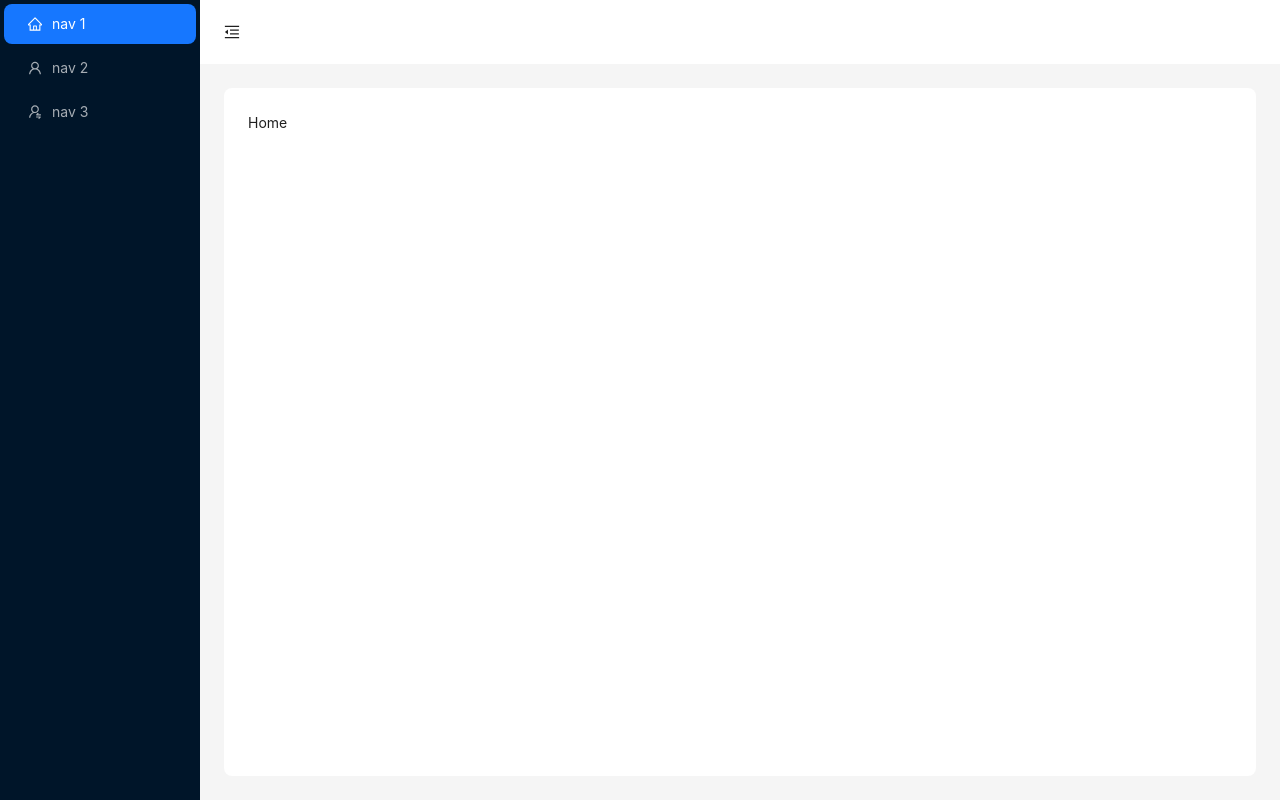
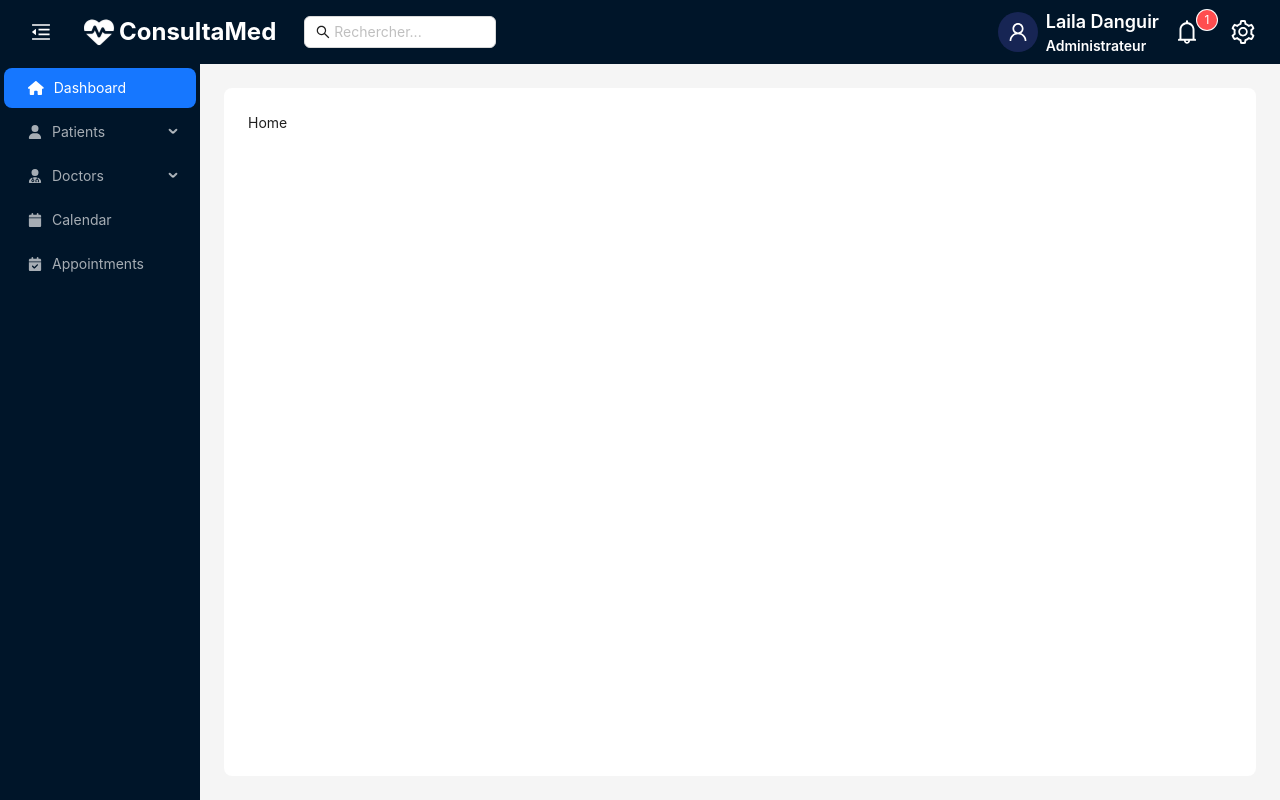
Before and after one commit to AbdoB3/Projet_final_backOffice, a React (Vite) app: page / in a window 1280 px wide. Built offline with nearby package versions, Linux system fonts and the light colour scheme.

Commit message:
third commit

```diff
--- a/package.json
+++ b/package.json
@@ -10,6 +10,9 @@
     "preview": "vite preview"
   },
   "dependencies": {
+    "@fortawesome/fontawesome-svg-core": "^6.5.2",
+    "@fortawesome/free-solid-svg-icons": "^6.5.2",
+    "@fortawesome/react-fontawesome": "^0.2.0",
     "antd": "^5.16.2",
     "react": "^18.2.0",
     "react-dom": "^18.2.0",
--- a/src/App.jsx
+++ b/src/App.jsx
@@ -15,11 +15,12 @@ function App() {
 
   return (
     <Layout className='h-screen'>
-      <SideBar />
-      <Layout>
-        <Header />
-        <Content
-          className="m-6 p-6 min-h-280 "
+      <Header />
+     <Layout >
+        <div className="flex h-full">
+          <SideBar />
+        </div>
+        <Content className="m-6 p-6 min-h-280 "
           style={{
             background: colorBgContainer,
             borderRadius: borderRadiusLG,
@@ -34,7 +35,7 @@ function App() {
       </Layout>
     </Layout>
 
-  )
+  );
 }
 
 export default App
--- a/src/Components/Header.jsx
+++ b/src/Components/Header.jsx
@@ -1,13 +1,19 @@
 import React, { useContext } from 'react';
-import {
-  MenuFoldOutlined,
-  MenuUnfoldOutlined,
-} from '@ant-design/icons';
 
-import { Button, Layout, theme } from 'antd';
+
+import { Layout, Input, Avatar, Badge, Button, theme } from 'antd';
 import { ToggleContext } from './store/ToggleContext';
 
+
+import { UserOutlined, BellOutlined, SearchOutlined, SettingOutlined, MenuFoldOutlined, MenuUnfoldOutlined } from '@ant-design/icons';
+import { FontAwesomeIcon } from '@fortawesome/react-fontawesome';
+import { faHeartbeat } from '@fortawesome/free-solid-svg-icons';
+
+
+
+
 const Header = () => {
+  const role = "Administrateur";
   const { Header } = Layout;
   const { collapsed, onClickHandler } = useContext(ToggleContext);
 
@@ -16,22 +22,53 @@ const Header = () => {
   } = theme.useToken();
 
   return (
-    <Header
-      style={{
-        padding: 0,
-        background: colorBgContainer,
-      }}
-    >
+    <Header className="header flex items-center justify-between" style={{ maxHeight: '100%', padding: '0 25px' }}>
+
+      {/* Sidebar Toggle Button */}
       <Button
         type="text"
-        icon={collapsed ? <MenuUnfoldOutlined /> : <MenuFoldOutlined />}
+        icon={collapsed ? <MenuUnfoldOutlined style={{ fontSize: '20px' }} /> : <MenuFoldOutlined style={{ fontSize: '20px' }} />}
         onClick={onClickHandler}
         style={{
-          fontSize: '16px',
-          width: 64,
-          height: 64,
+          fontSize: '20px',
+          marginRight: '30px',
+          color: '#fff',
+          background: 'transparent',
+          border: 'none',
+          cursor: 'pointer',
+          outline: 'none',
         }}
       />
+
+      {/* Logo */}
+      <div className="logo flex items-center">
+        <FontAwesomeIcon icon={faHeartbeat} className="text-white text-2xl mr-2" beat />
+        <span className="font-bold text-white text-2xl">ConsultaMed</span>
+      </div>
+
+
+
+      {/* Search Bar */}
+      <div className="flex items-center ml-7 mr-auto">
+        <Input placeholder="Rechercher..." prefix={<SearchOutlined />} className="w-48" />
+      </div>
+
+
+
+      {/* User Info */}
+      <div className="flex items-center">
+        <Avatar className="bg-blue-950 mr-2" icon={<UserOutlined />} size={40} />
+        <div className="text-white text-lg font-semibold mr-4">
+          <div>Laila Danguir</div>
+          <div className="text-sm">{role}</div>
+        </div>
+        <Badge count={1}>
+          <BellOutlined className="text-white text-2xl mr-2" />
+        </Badge>
+        <SettingOutlined className="text-white text-2xl ml-6" />
+      </div>
+
+
     </Header>
   );
 }
--- a/src/Components/SideBar.jsx
+++ b/src/Components/SideBar.jsx
@@ -1,10 +1,7 @@
 import React,{useContext} from 'react';
 import { useNavigate } from 'react-router-dom';
-import {
-    UserSwitchOutlined,
-    HomeOutlined,
-    UserOutlined,
-} from '@ant-design/icons';
+import { FontAwesomeIcon } from '@fortawesome/react-fontawesome';
+import {faCalendarCheck,faCalendar, faHome, faUser, faUserMd,faList,faPlus } from '@fortawesome/free-solid-svg-icons';
 import { Layout, Menu } from 'antd';
 
 import { ToggleContext } from './store/ToggleContext';
@@ -14,26 +11,55 @@ const { Sider } = Layout;
 const SideBar = () => {
   const { collapsed } = useContext(ToggleContext);
 
-    const items =
-        [
-            {
-                key: '/',
-                icon: <HomeOutlined />,
-                label: 'nav 1',
-            },
+  const items = [
+
+    {
+        key: '/',
+        icon: <FontAwesomeIcon icon={faHome} />,
+        label: 'Dashboard',
+    },
+    {
+        key: '/patient',
+        icon: <FontAwesomeIcon icon={faUser} />,
+        label: 'Patients',
+        children: [
 
             {
-                key: '/patient',
-                icon: <UserOutlined />,
-                label: 'nav 2',
+                key: '/list-patient',
+                label: 'List Patients',
+                icon: <FontAwesomeIcon icon={faList} />,
+            }
+        ]
+    },
+    {
+        key: '/doctor',
+        icon: <FontAwesomeIcon icon={faUserMd} />,
+        label: 'Doctors',
+        children: [
+            {
+                key: '/add-doctor',
+                label: 'Add Doctor',
+                icon: <FontAwesomeIcon icon={faPlus} />,
             },
+            {
+                key: '/list-doctor',
+                label: 'List Doctor',
+                icon: <FontAwesomeIcon icon={faList} />,
+            }
+        ]
+    },
 
-            {
-                key: '/doctor',
-                icon: <UserSwitchOutlined />,
-                label: 'nav 3',
-            },
-        ];
+    {
+        key: '/calendar',
+        icon: <FontAwesomeIcon icon={faCalendar} />,
+        label: 'Calendar',
+    },
+    {
+        key: '/appointments',
+        icon: <FontAwesomeIcon icon={faCalendarCheck} />,
+        label: 'Appointments',
+    },
+];
     const navigate = useNavigate();
 
     return (
```
Also changed, not shown: 1 other file (tests, documents, lock files or other folders).
